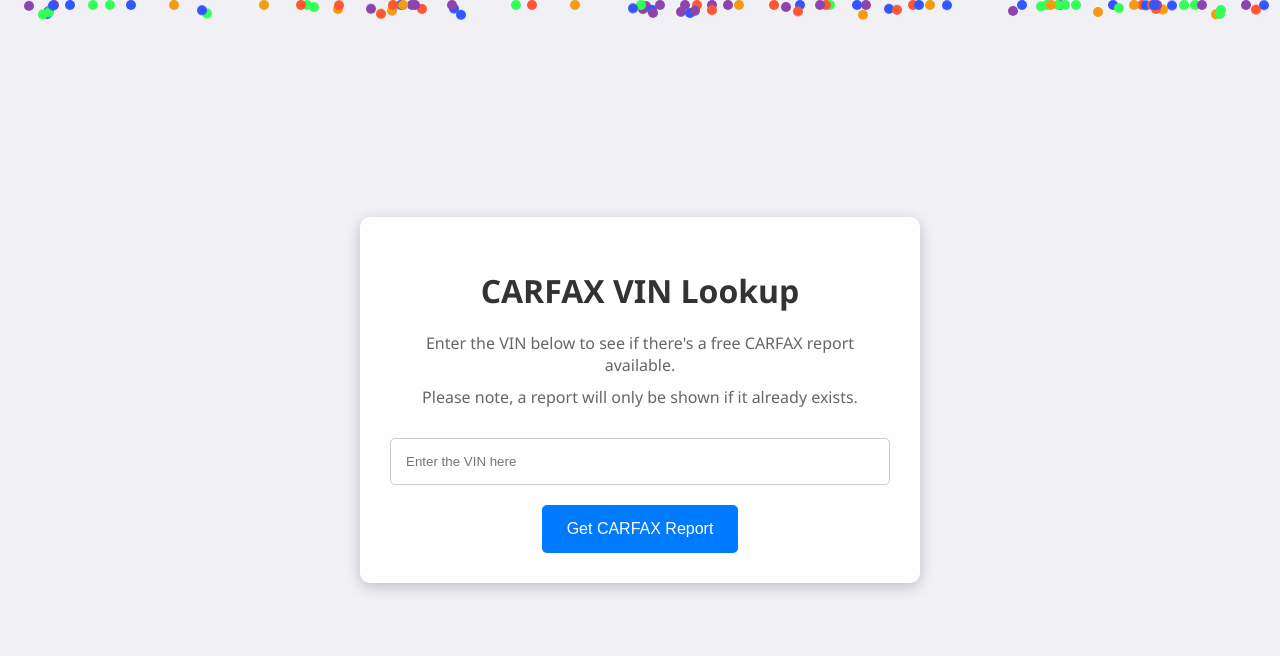
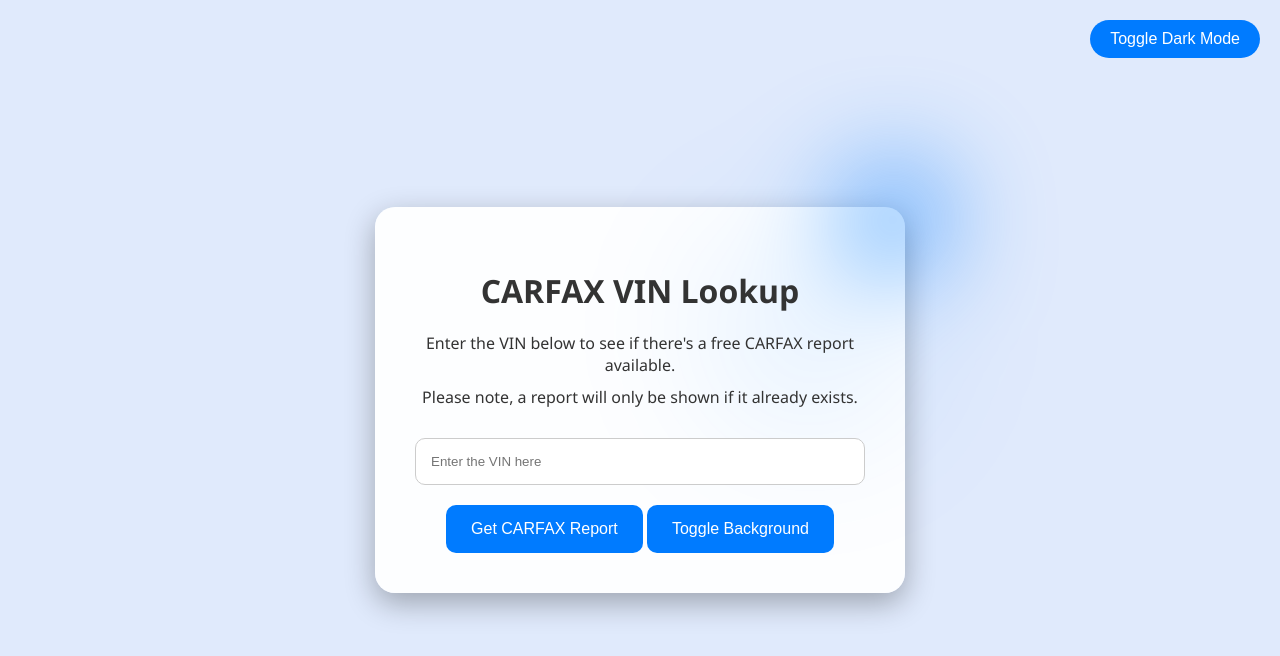
Before and after one commit to 2577manmeet/Free-CARFAX-VIN-Lookup-, a plain HTML site: page index.html in a window 1280 px wide. Drawn offline with Linux system fonts and the light colour scheme.

Commit message:
Update index.html

```diff
--- a/index.html
+++ b/index.html
@@ -3,75 +3,152 @@
 <head>
     <title>CARFAX VIN Lookup</title>
     <style>
+        :root {
+            --bg-color: #e0eafc;
+            --text-color: #333;
+            --container-bg: rgba(255, 255, 255, 0.95);
+            --input-bg: #fff;
+            --button-bg: #007bff;
+            --button-hover-bg: #0056b3;
+            --decoration-color: #007bff;
+        }
+
+        [data-theme="dark"] {
+            --bg-color: #121212;
+            --text-color: #f0f0f5;
+            --container-bg: rgba(40, 40, 40, 0.95);
+            --input-bg: #333;
+            --button-bg: #1e90ff;
+            --button-hover-bg: #4682b4;
+            --decoration-color: #1e90ff;
+        }
+
         body {
             font-family: 'Segoe UI', Tahoma, Geneva, Verdana, sans-serif;
-            background-color: #f0f0f5;
+            background: var(--bg-color);
+            color: var(--text-color);
             display: flex;
             justify-content: center;
             align-items: center;
             height: 100vh;
             margin: 0;
             overflow: hidden;
+            transition: background 0.3s, color 0.3s;
         }
+
+        .gif-background {
+            position: absolute;
+            top: 0;
+            left: 0;
+            width: 100%;
+            height: 100%;
+            background: url('https://media1.tenor.com/m/BSBOG8g4oHIAAAAd/cat-driving-cat.gif') no-repeat center center/cover;
+            z-index: 0;
+            opacity: 0;
+            transition: opacity 0.5s ease-in-out;
+        }
+
+        .gif-background.active {
+            opacity: 1;
+        }
+
         .container {
-            background-color: rgba(255, 255, 255, 0.9);
-            padding: 30px;
-            border-radius: 10px;
-            box-shadow: 0 4px 15px rgba(0,0,0,0.2);
+            background: var(--container-bg);
+            padding: 40px;
+            border-radius: 20px;
+            box-shadow: 0 10px 30px rgba(0, 0, 0, 0.3);
             text-align: center;
             width: 100%;
-            max-width: 500px;
+            max-width: 450px;
             z-index: 10;
+            transition: background 0.3s;
+            position: relative;
         }
+
+        .decorations {
+            position: absolute;
+            top: -50px;
+            right: -50px;
+            width: 120px;
+            height: 120px;
+            background: var(--decoration-color);
+            border-radius: 50%;
+            filter: blur(50px);
+            opacity: 0.5;
+            z-index: 1;
+        }
+
+        .decorations::before {
+            content: '';
+            position: absolute;
+            top: 100px;
+            left: -100px;
+            width: 150px;
+            height: 150px;
+            background: var(--decoration-color);
+            border-radius: 50%;
+            filter: blur(75px);
+            opacity: 0.4;
+        }
+
         h1 {
-            color: #333;
             margin-bottom: 20px;
+            z-index: 2;
+            position: relative;
         }
+
         p {
-            color: #666;
             margin: 10px 0;
+            z-index: 2;
+            position: relative;
         }
+
         input {
             width: 100%;
             padding: 15px;
             margin: 20px 0;
             border: 1px solid #ccc;
-            border-radius: 5px;
+            border-radius: 10px;
+            background: var(--input-bg);
             box-sizing: border-box;
+            transition: background 0.3s;
+            z-index: 2;
+            position: relative;
         }
+
         button {
             padding: 15px 25px;
-            background-color: #007bff;
+            background: var(--button-bg);
             color: white;
             border: none;
-            border-radius: 5px;
+            border-radius: 10px;
             cursor: pointer;
             font-size: 16px;
-            transition: background-color 0.3s;
+            transition: background 0.3s;
+            z-index: 2;
+            position: relative;
         }
+
         button:hover {
-            background-color: #0056b3;
+            background: var(--button-hover-bg);
         }
-        .particles {
+
+        .dark-mode-toggle {
             position: absolute;
-            width: 100%;
-            height: 100%;
-            top: 0;
-            left: 0;
-            overflow: hidden;
-            z-index: 0;
+            top: 20px;
+            right: 20px;
+            background: var(--button-bg);
+            color: white;
+            border: none;
+            padding: 10px 20px;
+            border-radius: 20px;
+            cursor: pointer;
+            z-index: 20;
+            transition: background 0.3s;
         }
-        .particle {
-            position: absolute;
-            width: 10px;
-            height: 10px;
-            background-color: rgba(0, 123, 255, 0.5);
-            border-radius: 50%;
-            animation: floatUp 10s infinite linear;
-        }
-        @keyframes floatUp {
-            from { transform: translateY(100%); }
-            to { transform: translateY(-100%); }
+
+        .dark-mode-toggle:hover {
+            background: var(--button-hover-bg);
         }
     </style>
     <script>
@@ -85,33 +162,31 @@
             }
         }
 
-        function createParticles(num) {
-            var particles = document.querySelector('.particles');
-            var colors = ['#FF5733', '#33FF57', '#3357FF', '#F39C12', '#8E44AD']; // Different colors
+        function toggleDarkMode() {
+            document.body.dataset.theme = document.body.dataset.theme === 'dark' ? 'light' : 'dark';
+        }
 
-            for (var i = 0; i < num; i++) {
-                var particle = document.createElement('div');
-                particle.className = 'particle';
-                particle.style.left = Math.random() * 100 + '%';
-                particle.style.animationDelay = Math.random() * 10 + 's';
-                particle.style.backgroundColor = colors[Math.floor(Math.random() * colors.length)];
-                particles.appendChild(particle);
-            }
+        function toggleGifBackground() {
+            const gifBackground = document.querySelector('.gif-background');
+            gifBackground.classList.toggle('active');
         }
 
         window.onload = function() {
-            createParticles(100); // Increased the number of particles
+            document.body.dataset.theme = 'light';
         };
     </script>
 </head>
 <body>
-    <div class="particles"></div>
+    <div class="gif-background"></div>
+    <button class="dark-mode-toggle" onclick="toggleDarkMode()">Toggle Dark Mode</button>
     <div class="container">
+        <div class="decorations"></div>
         <h1>CARFAX VIN Lookup</h1>
         <p>Enter the VIN below to see if there's a free CARFAX report available.</p>
         <p>Please note, a report will only be shown if it already exists.</p>
         <input type="text" id="vinInput" placeholder="Enter the VIN here" maxlength="17">
         <button onclick="openURL()">Get CARFAX Report</button>
+        <button onclick="toggleGifBackground()">Toggle Background</button>
     </div>
 </body>
 </html>
```
